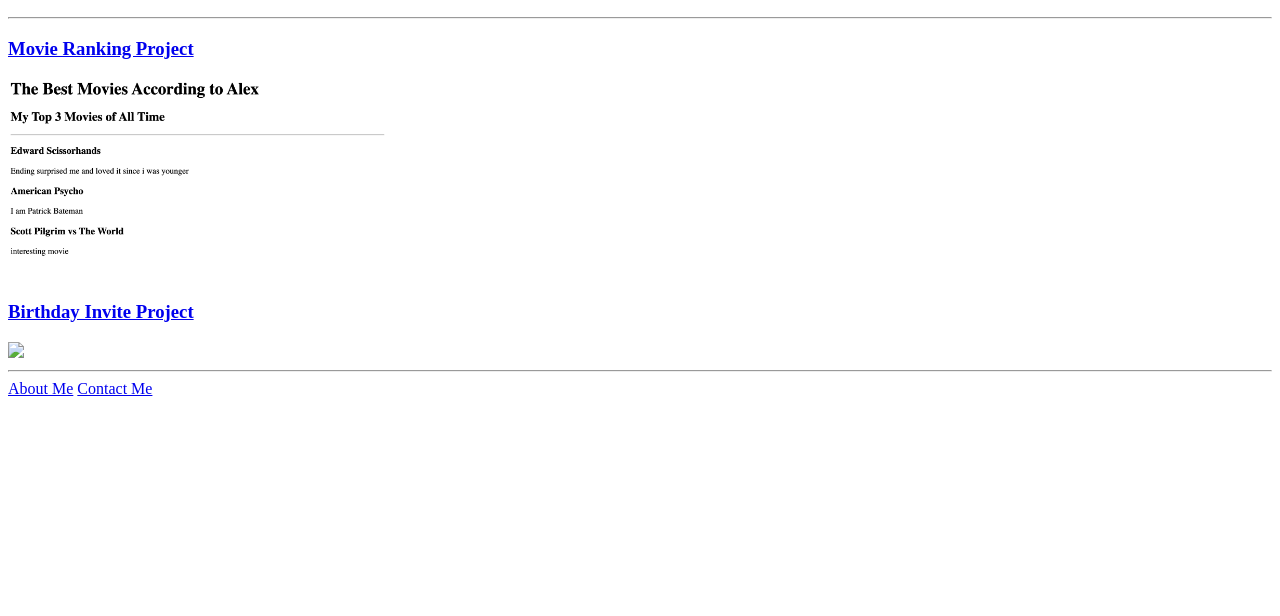
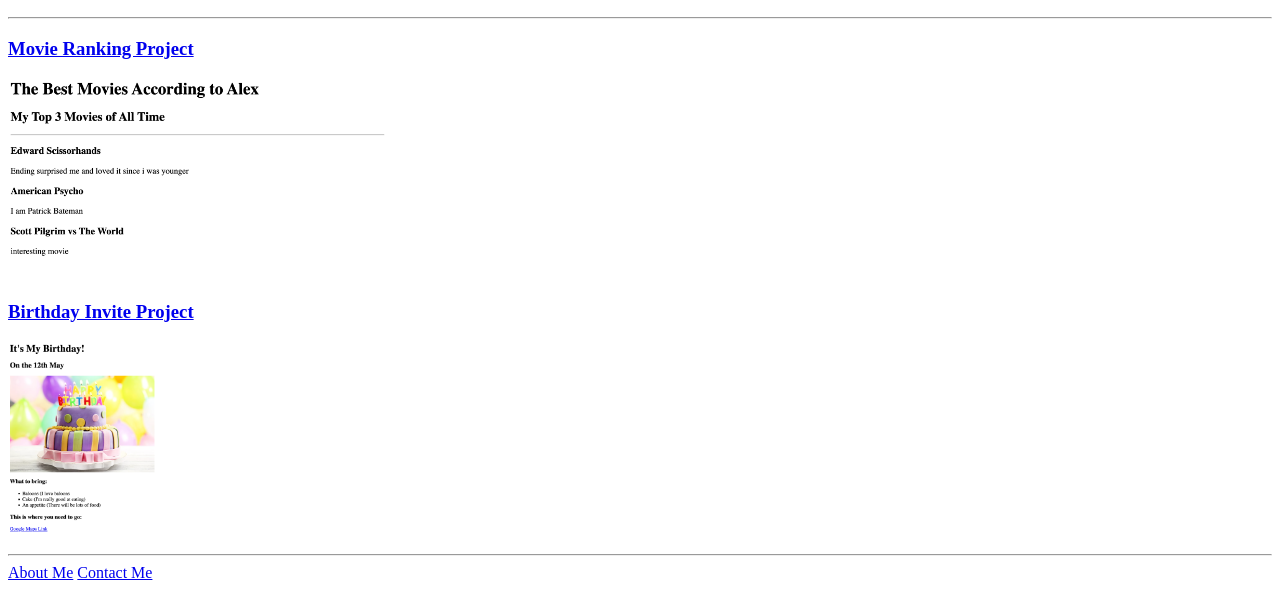
Before and after one commit to Scar1017/html-portfolio, a plain HTML site: page index.html in a window 1280 px wide. Shown: the part 110-726 px from the top of the page. Drawn offline with Linux system fonts and the light colour scheme.

Commit message:
Update index.html

```diff
--- a/index.html
+++ b/index.html
@@ -12,7 +12,7 @@
     <h3> <a href = "./public/movie-ranking.html">Movie Ranking Project</a> </h3>
     <img src = "assets/images/movieimage.png" height = 200 />
     <h3> <a href = "./public/bdayIndex.html">Birthday Invite Project</a> </h3>
-    <img src = "assets/images/bdayimage" height = 200 />
+    <img src = "./assets/images/bdayimage.png" height = 200 />
 <hr/>
 <a href = "./public/about.html" >About Me</a>
 <a href = "public/contact.html" >Contact Me</a>
```
